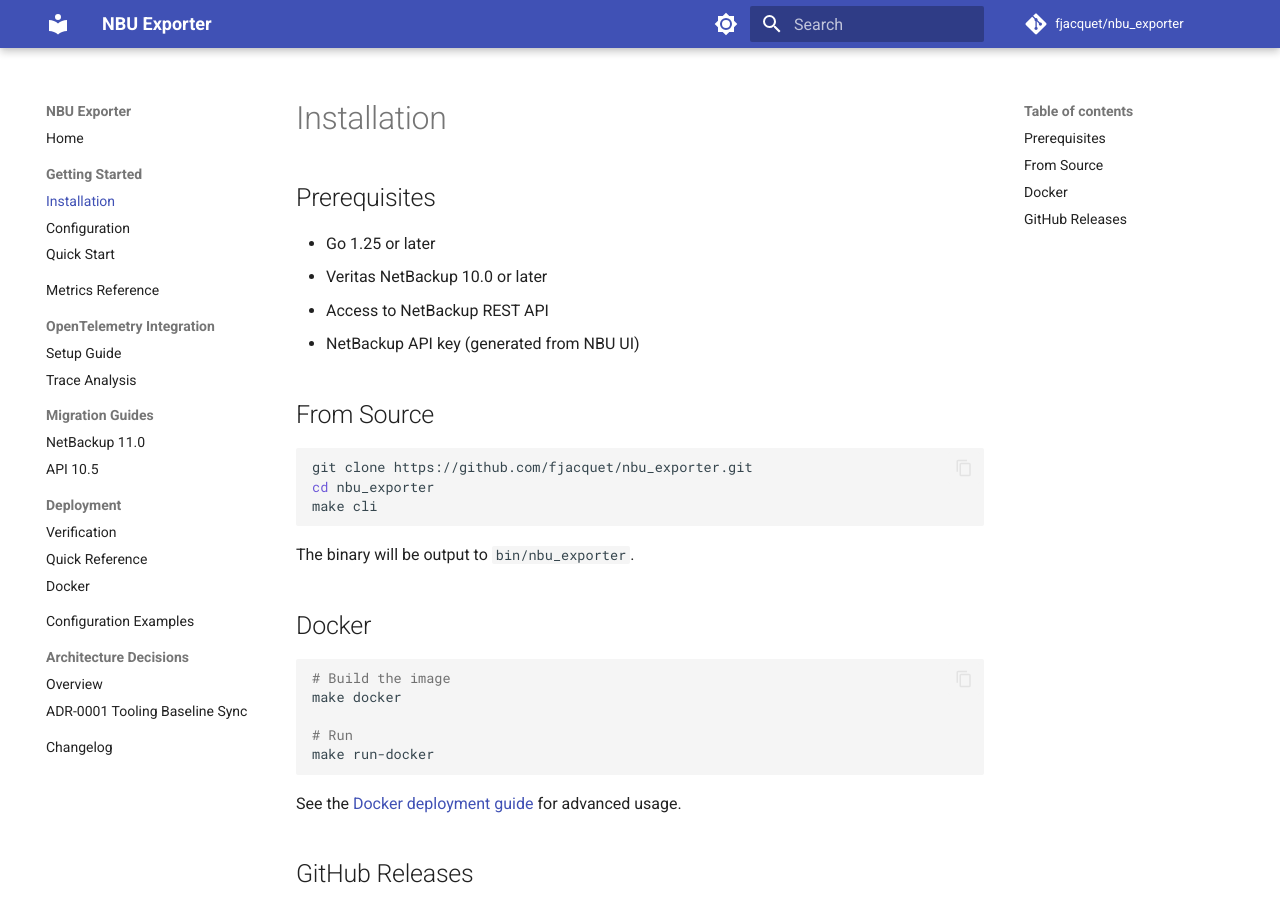
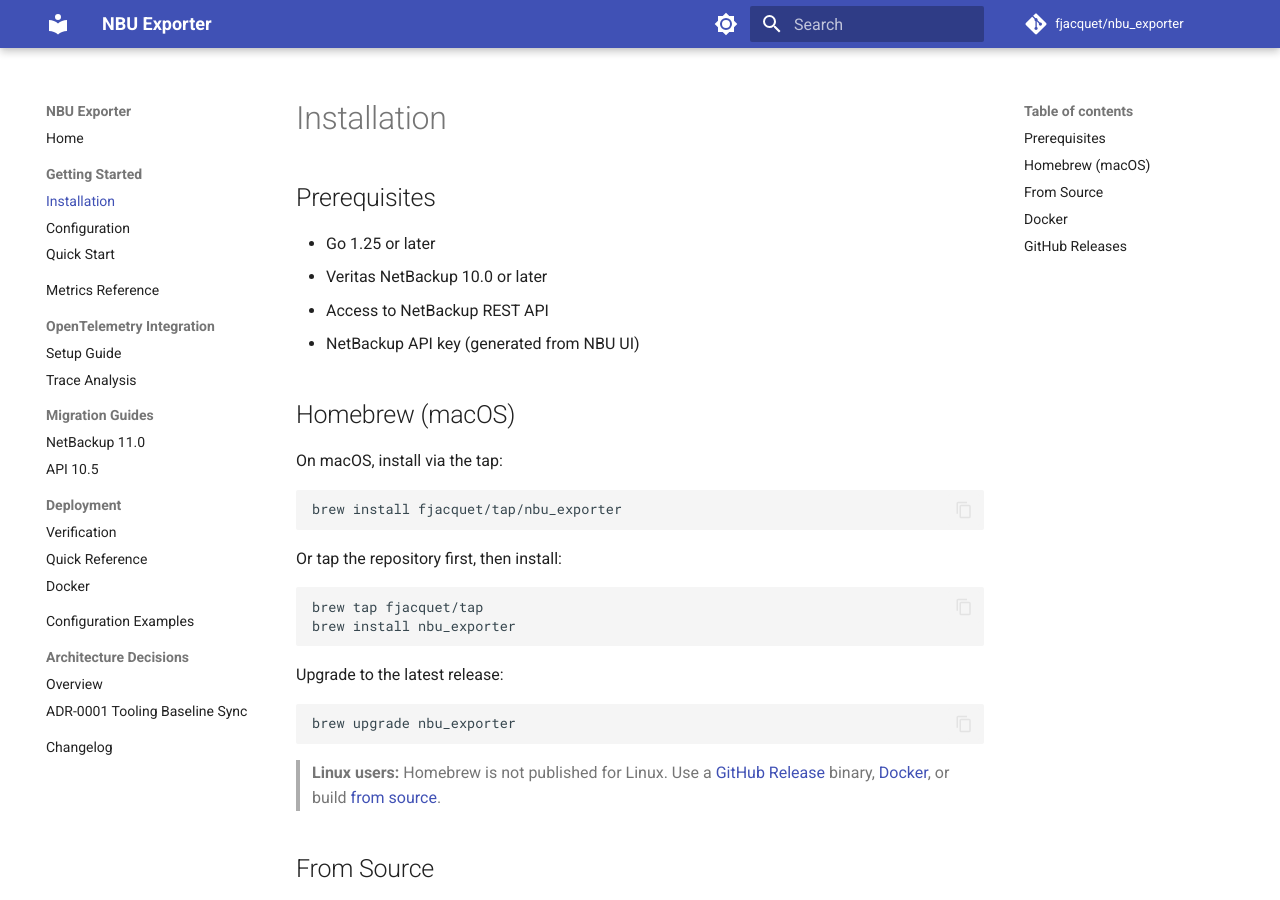
Before and after one commit to fjacquet/nbu_exporter, an MkDocs documentation site: the page built from docs/getting-started/installation.md, in a window 1280 px wide and 900 px high. Built offline with MkDocs 1.6.1 and Material for MkDocs 9.7.7, drawn with Linux system fonts in a browser that asks for light colours; comment, search, counter and statistics services are not loaded.

Commit message:
feat: publish Homebrew formula for macOS only
Re-introduce the Homebrew tap, scoped to macOS. Split the GoReleaser build
into a darwin-only `macos` build/archive and a `others` (linux + windows)
build/archive. The `brews` block references the macOS archive via `ids`, so
GoReleaser emits a `depends_on :macos` formula with no `on_linux` block.
Docker images are pinned to the `others` build. Restores the TAP_GITHUB_TOKEN
env in the release workflow and documents Homebrew as macOS-only.

Verified with a local `goreleaser release --snapshot`: the generated formula
contains only darwin amd64/arm64 URLs and no Linux stanza.

Co-Authored-By: Claude Opus 4.8 <noreply@anthropic.com>

````diff
--- a/docs/getting-started/installation.md
+++ b/docs/getting-started/installation.md
@@ -6,6 +6,29 @@
 - Veritas NetBackup 10.0 or later
 - Access to NetBackup REST API
 - NetBackup API key (generated from NBU UI)
+
+## Homebrew (macOS)
+
+On macOS, install via the tap:
+
+```bash
+brew install fjacquet/tap/nbu_exporter
+```
+
+Or tap the repository first, then install:
+
+```bash
+brew tap fjacquet/tap
+brew install nbu_exporter
+```
+
+Upgrade to the latest release:
+
+```bash
+brew upgrade nbu_exporter
+```
+
+> **Linux users:** Homebrew is not published for Linux. Use a [GitHub Release](#github-releases) binary, [Docker](#docker), or build [from source](#from-source).
 
 ## From Source
 
````
Also changed, not shown: .goreleaser.yml (+48 -4 lines), CHANGELOG.md (+10 -0 lines), README.md (+13 -2 lines), 1 other file.
